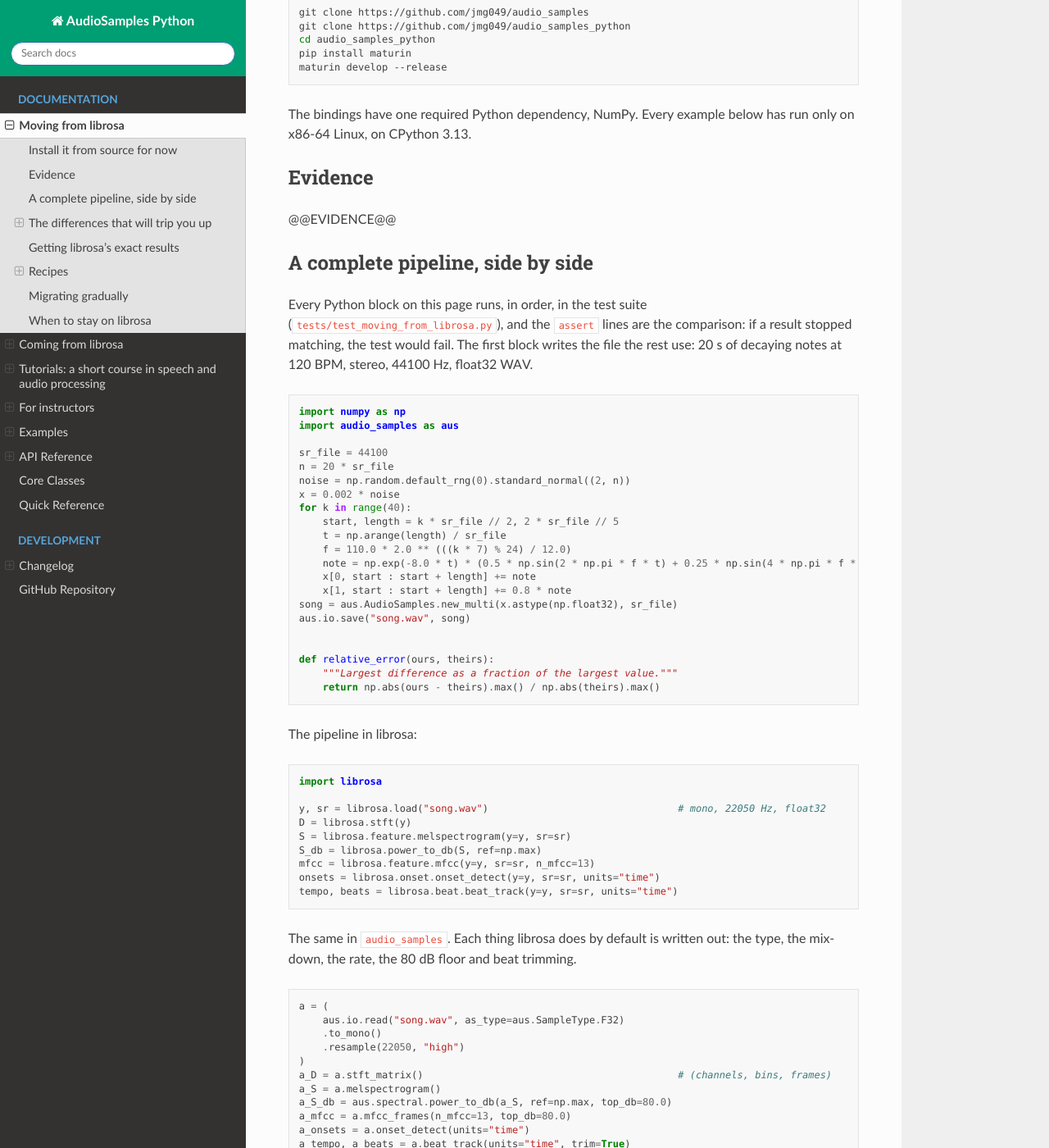
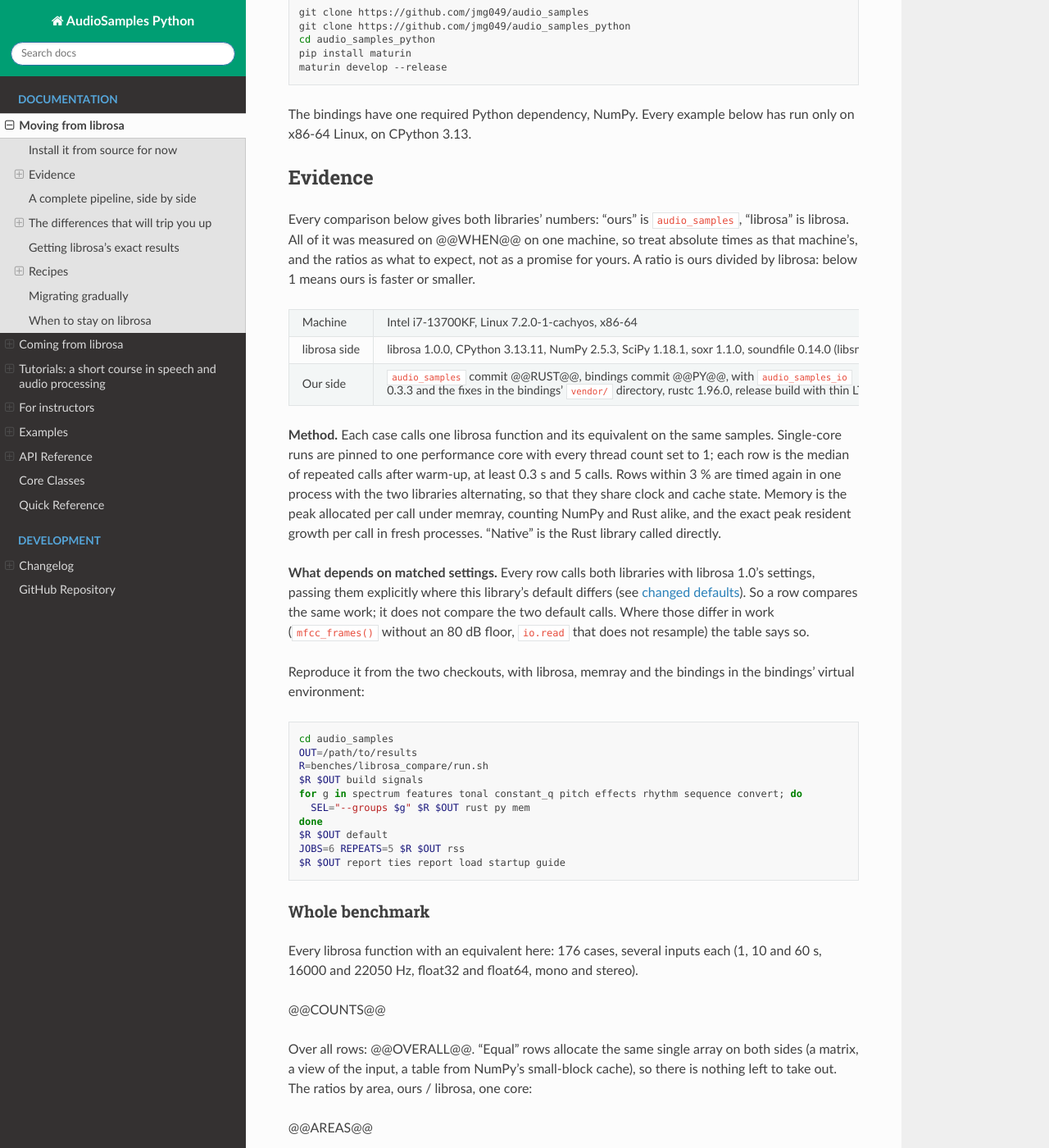
Before and after one commit to jmg049/audio_samples_python, a Sphinx documentation site: the page built from docs/source/moving_from_librosa.rst, in a window 1280 px wide and 1400 px high, scrolled down 916 px. Shown: the whole window at 82% size. Built offline with Sphinx 7.4.7 and the Read the Docs theme 3.1.0, drawn with Linux system fonts in a browser that asks for light colours; some of the changed text lies outside the part shown.

Commit message:
docs: evidence section of the librosa guide

```diff
--- a/docs/source/moving_from_librosa.rst
+++ b/docs/source/moving_from_librosa.rst
@@ -44,7 +44,135 @@ only on x86-64 Linux, on CPython 3.13.
 Evidence
 --------
 
-@@EVIDENCE@@
+Every comparison below gives both libraries' numbers: "ours" is ``audio_samples``, "librosa" is
+librosa. All of it was measured on @@WHEN@@ on one machine, so treat absolute times as that
+machine's, and the ratios as what to expect, not as a promise for yours. A ratio is ours divided by
+librosa: below 1 means ours is faster or smaller.
+
+.. list-table::
+   :widths: 24 76
+
+   * - Machine
+     - Intel i7-13700KF, Linux 7.2.0-1-cachyos, x86-64
+   * - librosa side
+     - librosa 1.0.0, CPython 3.13.11, NumPy 2.5.3, SciPy 1.18.1, soxr 1.1.0, soundfile 0.14.0
+       (libsndfile 1.2.2), numba 0.68.0
+   * - Our side
+     - ``audio_samples`` commit @@RUST@@, bindings commit @@PY@@, with ``audio_samples_io`` 0.3.3 and
+       the fixes in the bindings' ``vendor/`` directory, rustc 1.96.0, release build with thin LTO
+
+**Method.** Each case calls one librosa function and its equivalent on the same samples. Single-core
+runs are pinned to one performance core with every thread count set to 1; each row is the median of
+repeated calls after warm-up, at least 0.3 s and 5 calls. Rows within 3 % are timed again in one
+process with the two libraries alternating, so that they share clock and cache state. Memory is the
+peak allocated per call under memray, counting NumPy and Rust alike, and the exact peak resident
+growth per call in fresh processes. "Native" is the Rust library called directly.
+
+**What depends on matched settings.** Every row calls both libraries with librosa 1.0's settings,
+passing them explicitly where this library's default differs (see `changed defaults`_). So a row
+compares the same work; it does not compare the two default calls. Where those differ in work
+(``mfcc_frames()`` without an 80 dB floor, ``io.read`` that does not resample) the table says so.
+
+Reproduce it from the two checkouts, with librosa, memray and the bindings in the bindings' virtual
+environment:
+
+.. code-block:: bash
+
+   cd audio_samples
+   OUT=/path/to/results
+   R=benches/librosa_compare/run.sh
+   $R $OUT build signals
+   for g in spectrum features tonal constant_q pitch effects rhythm sequence convert; do
+     SEL="--groups $g" $R $OUT rust py mem
+   done
+   $R $OUT default
+   JOBS=6 REPEATS=5 $R $OUT rss
+   $R $OUT report ties report load startup guide
+
+Whole benchmark
+~~~~~~~~~~~~~~~
+
+Every librosa function with an equivalent here: 176 cases, several inputs each (1, 10 and 60 s, 16000
+and 22050 Hz, float32 and float64, mono and stereo).
+
+@@COUNTS@@
+
+Over all rows: @@OVERALL@@. "Equal" rows allocate the same single array on both sides (a matrix, a
+view of the input, a table from NumPy's small-block cache), so there is nothing left to take out. The
+ratios by area, ours / librosa, one core:
+
+@@AREAS@@
+
+Common functions on 10 s of mono float32 at 22050 Hz, one core:
+
+@@COMMON@@
+
+The weakest rows by time. They are functions where both sides do one allocation and a copy, or the
+resampler at float64:
+
+@@WEAK@@
+
+Reading files
+~~~~~~~~~~~~~
+
+``librosa.load`` and ``librosa.stream`` against the read path, with the same work on both sides. One
+core; ``read`` and ``load`` stand for ``aus.io.read`` and ``librosa.load``:
+
+@@LOAD@@
+
+Over all 91 rows (WAV 16-bit, 24-bit and float; FLAC 16-bit and 24-bit; 10, 60 and 600 s; also float64,
+header-only and mono streams): @@LOADCOUNTS@@. Each library's plain default is different work: on the
+60 s WAV ``aus.io.read(p)`` returns the 16-bit stereo samples, and ``librosa.load(p)`` also mixes down,
+converts and resamples.
+
+WAV against other readers and writers, with 48 combinations of type (int16, int32, float32), channels
+and length (1 to 600 s), the libraries alternating in one process. This is the harness behind the
+article `Working with WAV files <https://jmgsoftware.org/writing/working-with-wav-files/>`_, re-run on
+this code with ``librosa.load`` added; the article's figures are from May 2026 and from older code.
+Files are on tmpfs, so this measures the libraries, not a disk.
+
+@@WAV@@
+
+The rows above 1 are long files, where almost all the time is the kernel's copy, and are at most a few
+percent apart.
+
+Start-up
+~~~~~~~~
+
+librosa loads its submodules on first use, then compiles numba functions and imports SciPy and
+scikit-learn. So its import is short and its first call is long. Fresh processes, one core:
+
+@@IMPORT@@
+
+The first call in a fresh process, on 10 s of float32 at 22050 Hz, in milliseconds. Medians and ranges
+of 7 processes. ``audio_samples`` has nothing to compile, so its first call is close to its third:
+
+@@FIRST@@
+
+The whole process, from start to exit: import, read the file, compute MFCCs with librosa's settings.
+Medians and ranges of 30 processes, one core:
+
+@@MFCCPROC@@
+
+Threads
+~~~~~~~
+
+MFCCs of a directory, each library's own default threading, in milliseconds for all files (see
+`Batch processing a directory, with threads`_):
+
+@@BATCH@@
+
+Install
+~~~~~~~
+
+See `When to stay on librosa`_ for the wheel. @@FOOTPRINTSHORT@@
+
+Agreement with librosa
+~~~~~~~~~~~~~~~~~~~~~~
+
+See `Getting librosa's exact results`_. In short: given the same samples, most results agree to round-off
+of the type in use and discrete results (onset and beat frames, tempo, paths) are identical; anything
+that goes through soxr agrees less closely.
 
 A complete pipeline, side by side
 ---------------------------------
@@ -407,7 +535,7 @@ Resampling is not soxr
 ``librosa.resample`` uses soxr. This library has its own delay-free Kaiser-windowed sinc
 resampler. ``"high"`` is designed after ``soxr_hq``'s passband and attenuation but does not
 reproduce it, so anything downstream of resampling agrees less closely than everything
-else on this page. Measured against librosa from 22050 Hz to 11025, 16000 and 44100 Hz: 129
+else on this page. Measured against librosa 1.0.0 (soxr 1.1.0) from 22050 Hz to 11025, 16000 and 44100 Hz: 129
 to 135 dB SNR in the middle of a band-limited signal, 59 to 104 dB at its abrupt edges, 50
 to 58 dB on white noise. There is no ``res_type`` choice of filter design (``soxr_vhq``,
 ``kaiser_best``, ``scipy`` and so on), and fractional rates are not accepted.
@@ -744,7 +872,7 @@ audio_samples`` loads only its extension, so adding it costs little until it is
 taking it back do not copy. Audio produced by a method (``resample``, ``to_mono``,
 ``time_stretch``) is held by Rust: ``to_numpy()`` then copies on each call, and
 ``numpy.asarray`` keeps one shared array. Feature methods return NumPy arrays that nothing
-else refers to. Measured for 60 s of float32 (one machine, one core):
+else refers to. Measured for 60 s of float32 on the machine and date under `Evidence`_, one core:
 
 @@INTEROP@@
 
```
